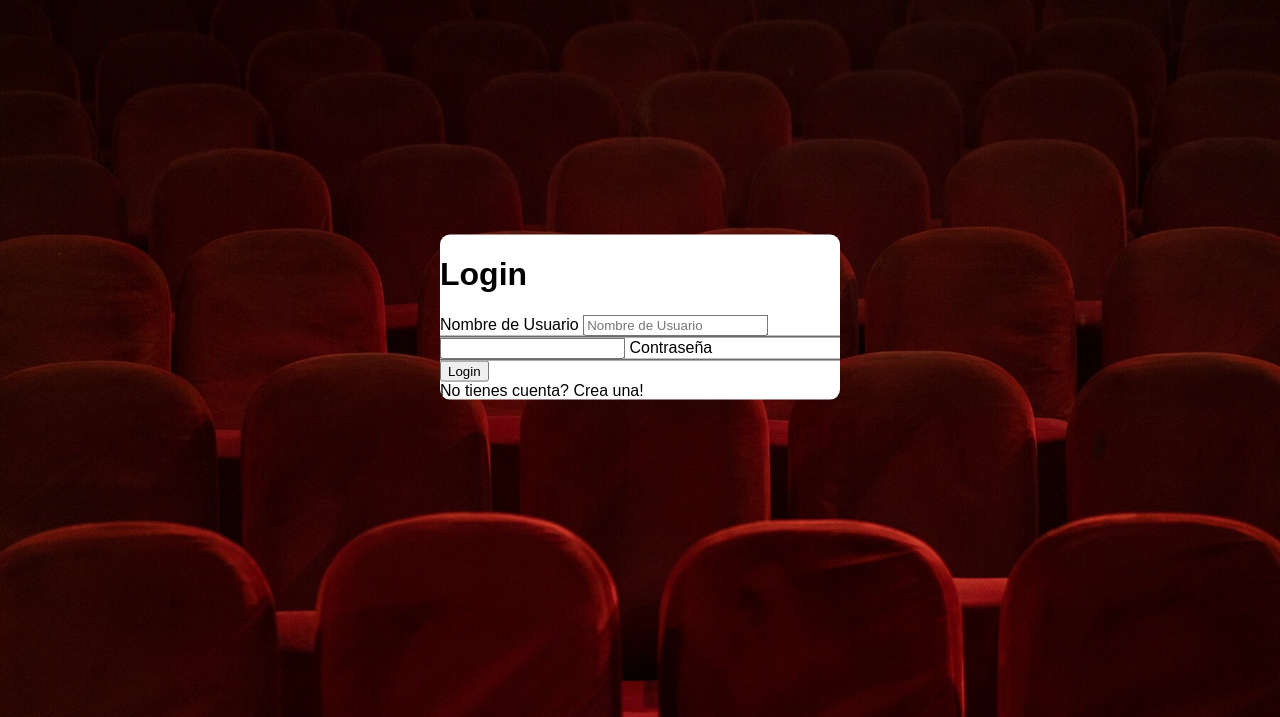
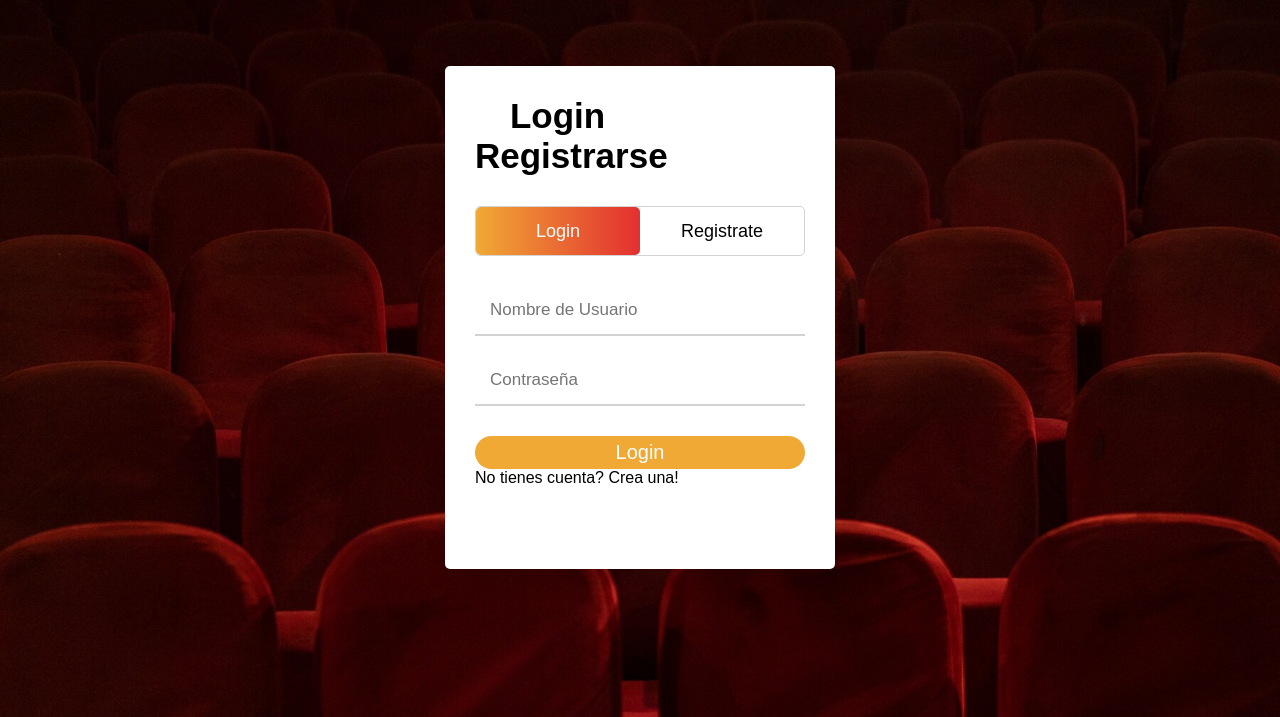
Before and after one commit to alapatacoja/LMProyecto, a plain HTML site: page Login.html in a window 1280 px wide. Shown: the part 83-800 px from the top of the page. Drawn offline with Linux system fonts and the light colour scheme; a web font is replaced by a local one.

Commit message:
pagina de login arreglada

```diff
--- a/Login.html
+++ b/Login.html
@@ -17,29 +17,91 @@
             <li class="header-item"><a href="Index.html">inicio</a></li>
             <li class="header-item"><a href="Cartelera.html">cartelera</a></li>
             <li class="header-item"> <a href="Estrenos.html">estrenos</a></li>
-            <a href="Login.html"><li class="login" id="logger">login</li></a>
+            <li class="login-header"><a href="Login.html">login</a></li>
         </ul>
     </header>
 
 
-    <div class="centro">
-        <h1>Login</h1>
-        <form id="login">
-            <div class="texto">
-                <label for="username">Nombre de Usuario</label>
-                <input type="text" placeholder="Nombre de Usuario" id="username">
+    <div class="wrapper">
+        <div class="titulo">
+            <div class="login-titulo">
+                Login
             </div>
-            <div class="texto">
-                <input type="password" required id="password">
-                <label>Contraseña</label>
+            <div class="registro-titilo">
+                Registrarse
             </div>
-            <input type="submit" value="Login">
-            <div class="link">
-                No tienes cuenta? <a href="CrearCuenta.html">Crea una!</a>
+        </div>
+        <div class="form-container">
+            <div class="sliderform">
+                <input type="radio" name="slide" id="login" checked>
+                <input type="radio" name="slide" id="signup">
+                <label for="login" class="slide login">Login</label>
+                <label for="signup" class="slide signup">Registrate</label>
+                <div class="slider-tab"></div>
             </div>
-        </form>
+            <div class="dentro-form">
+                <!--LOGIN-------------------------------------------->
+                <form class="login">
+                    <div class="texto">
+                        <input type="text" placeholder="Nombre de Usuario" id="username" required>
+                    </div>
+                    <div class="texto">
+                        <input type="password" required id="password" placeholder="Contraseña">
+                    </div>
+                    <div class="field btn">
+                        <div class="btn-layer"></div>
+                        <input type="submit" value="Login">
+                    </div>
+                    <div class="link">
+                        No tienes cuenta? <a href="">Crea una!</a>
+                    </div>
+                </form>
+                <!--REGISTRO-------------------------------------------->
+                <form class="signup">
+                    <div class="texto">
+                        <input type="text" placeholder="Nombre de Usuario" required id="usernameRegistro">
+                    </div>
+                    <div class="texto">
+                        <input type="password" required placeholder="Contraseña" id="passwordRegistro">
+                    </div>
+                    <div class="texto">
+                        <input type="password" required placeholder="Confirmar Contraseña" id="confirmPasswordRegistro">
+                    </div>
+                    <div class="field btn">
+                        <div class="btn-layer"></div>
+                            <input type="submit" value="Registrarse">
+                    </div>
+                </form>
+            </div>
+        </div>
     </div>
 
+    <script type="text/javascript" src="js/js_general.js"></script>
     <script type="module" src="js/login.js"></script>
+    <script src="js/sign_up.js" type="text/javascript"></script>
+
+    <script>
+        const loginText = document.querySelector(".login-titulo");
+        const loginForm = document.querySelector("form.login");
+        const loginboton = document.querySelector("label.login");
+        const signupboton = document.querySelector("label.signup");
+        const linkregistro = document.querySelector("form.link a");
+
+        signupboton.onclick = (()=>{
+            loginForm.style.marginLeft = "-50%";
+            loginText.style.marginLeft = "-50%";
+        });
+
+        loginboton.onclick = (()=>{
+            loginForm.style.marginLeft = "0%";
+            loginText.style.marginLeft = "0%";
+        });
+
+        linkregistro.onclick = (()=>{
+            signupboton.onclick();
+            return false;
+        });
+    </script>
+
 </body>
 </html>
--- a/css/estilos.css
+++ b/css/estilos.css
@@ -11,8 +11,6 @@ body {
     background-size: cover;
     margin: 0;
     padding: 0;
-    height: 100vh;
-    overflow: hidden;
 
 }
 
@@ -32,7 +30,7 @@ header{
     transition: 0.5s;
 }
 
-.logo {
+.logo{
     height: 60%;
     transition: 0.5s;
 }
@@ -54,7 +52,7 @@ header{
     list-style: none;
 }
 
-.login{
+.login-header{
     padding: 10px 24px;
     border-radius: 30px;
     background-color: #f0a935;
@@ -63,7 +61,7 @@ header{
     transition: 0.5s;
 }
 
-.login:hover{
+.login-header:hover{
     color: white;
     background-color: #e32f30;
 }
--- a/css/login_estilos.css
+++ b/css/login_estilos.css
@@ -1,26 +1,150 @@
-.centro{
- position: absolute;
- top: 50%;
- left: 50%;
- transform: translate(-50%, -50%);
- width: 400px;
- background: white;
- border-radius: 10px;
+*{
+font-family: 'Hammersmith One', sans-serif;
+    box-sizing: border-box;
+    margin: 0;
+    padding: 0;
 }
 
-.center h1{
- text-align: center;
- padding: 0 0 20px 0;
- border-bottom: 1px solid #6c6c6c;
+html, body{
+    display: grid;
+    height: 100%;
+    width: 100%;
+    place-items: center;
 }
 
-.center form{
- padding: 0 40px;
- box-sizing: border-box;
+.wrapper{
+    overflow: hidden;
+    max-width: 390px;
+    background: white;
+    padding: 30px;
+    border-radius: 5px;
+    box-shadow: 0px 15px 20px rgba(0,0,0,0.1);
 }
 
-form .texto{
- position: relative;
- border-bottom: 2px solid #6c6c6c;
- margin: 3;
+.titulo{
+    width: 50%;
+    font-size: 35px;
+    font-weight: 600;
+    text-align: center;
+    transition: all 0.6s cubic-bezier(0.68, -0.55, 0.265, 1.55);
 }
+
+.sliderform{
+    position: relative;
+    display: flex;
+    height: 50px;
+    width: 100%;
+    overflow: hidden;
+    margin: 30px 0 10px 0;
+    justify-content: space-between;
+    border: 1px solid lightgray;
+    border-radius: 5px;
+}
+
+.slide{
+    height: 100%;
+    width: 100%;
+    color: black;
+    font-size: 18px;
+    font-weight: 500;
+    text-align: center;
+    line-height: 48px;
+    cursor: pointer;
+    z-index: 1;
+    transition: all 0.6s ease;
+}
+.sliderform .slider-tab{
+    position: absolute;
+    height: 100%;
+    width: 50%;
+    left: 0;
+    z-index: 0;
+    border-radius: 5px;
+    background: -webkit-linear-gradient(right, #e32f30, #f0a935);
+    transition: all 0.6s cubic-bezier(0.68, -0.55, 0.265, 1.55);
+}
+
+input[type="radio"]{
+    display: none;
+}
+
+#signup:checked ~ .slider-tab{
+    left: 50%;
+}
+
+#signup:checked ~ label.signup{
+    color: white;
+}
+
+#signup:checked ~ label.login{
+    color: black;
+}
+
+#login:checked ~label.signup{
+    color: black;
+}
+
+#login:checked ~label.login{
+    color: white;
+}
+
+.wrapper .form-container{
+    width: 100%;
+    overflow: hidden;
+}
+.form-container .dentro-form{
+    display: flex;
+    width: 200%;
+}
+
+.form-container .dentro-form form{
+    width: 50%;
+    transition: all 0.6s cubic-bezier(0.68, -0.55, 0.265, 1.55);
+}
+
+.centro{
+    max-width: 390px;
+    background: white;
+    padding: 30px;
+    border-radius: 5px;
+    box-shadow: 0px 15px 20px rgba(0,0,0,0.1);
+    margin-top: 30%;
+}
+
+.centro .titulo{
+    display: flex;
+    width:50%;
+    font-size: 35px;
+    font-weight: 600;
+    text-align: center;
+}
+
+
+.dentro-form form .texto{
+    height: 50px;
+    width: 100%;
+    margin-top: 20px;
+}
+
+.dentro-form form .texto input{
+    height: 100%;
+    width: 100%;
+    outline: none;
+    padding-left: 15px;
+    font-size: 17px;
+    border: 0px solid lightgrey;
+    border-bottom-width: 2px;
+}
+
+input[type="submit"]{
+    background: #f0a935;
+    color: white;
+    font-size: 20px;
+    font-weight: 500;
+    width: 100%;
+    margin-top: 30px;
+    border: 0px;
+    padding: 5px;
+    border-radius: 100px;
+
+}
```
Also changed, not shown: Cartelera.html (+1 -1 lines), CrearCuenta.html (+2 -1 lines), Estrenos.html (+1 -1 lines), Index.html (+1 -1 lines).
